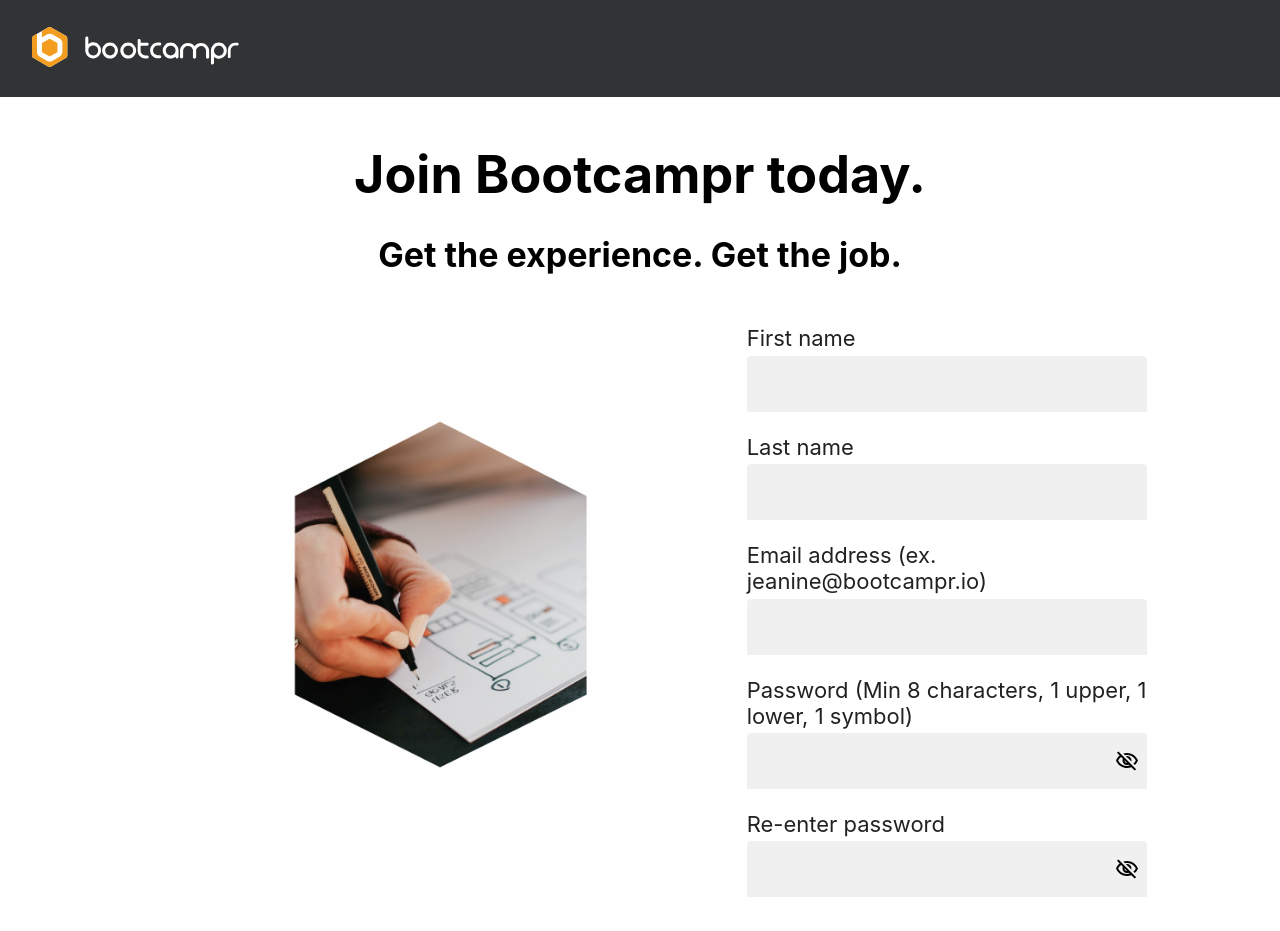
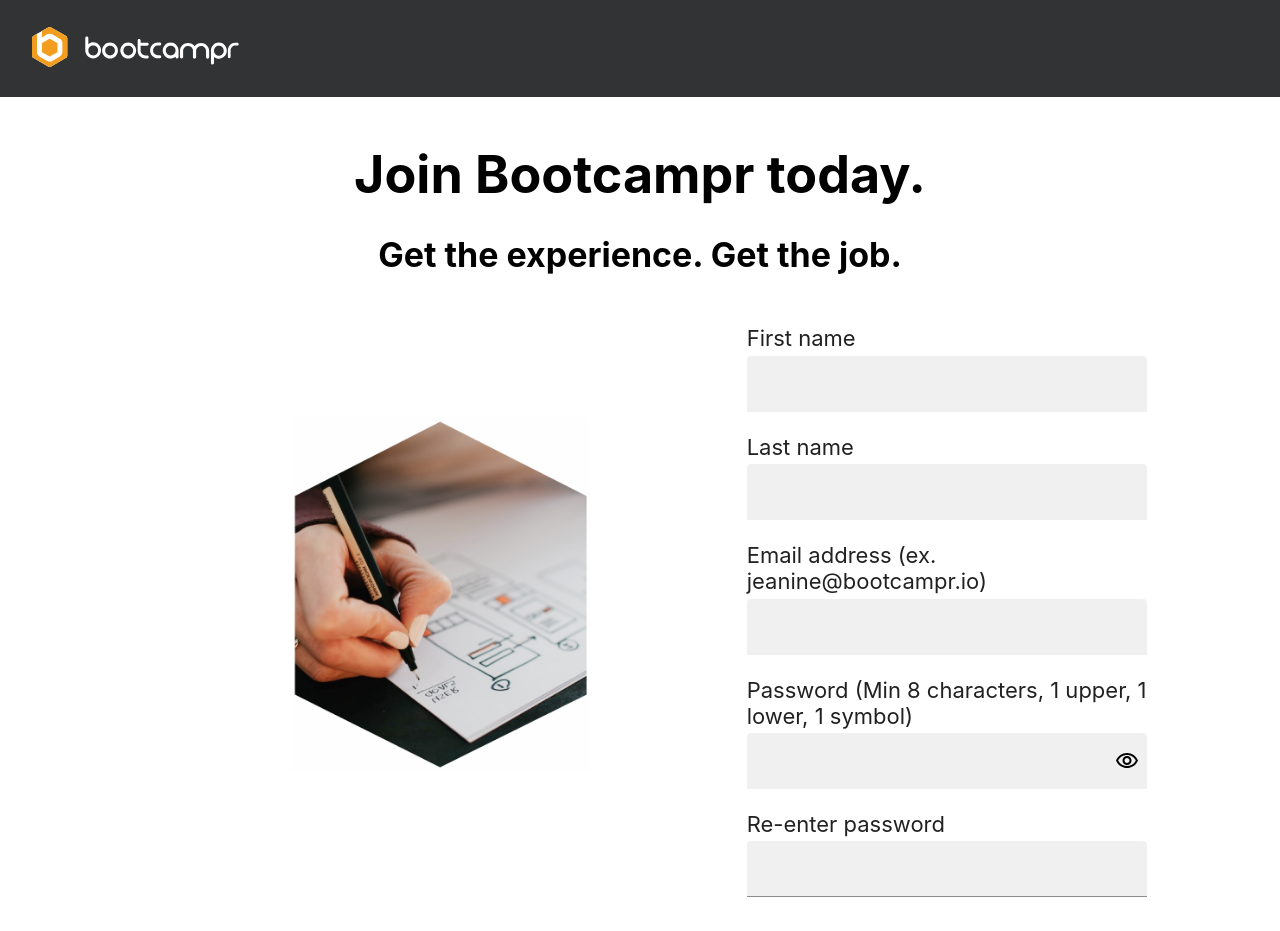
Before and after one commit to yeezick/bootcampr-assessment, a React (Create React App) app in the folder frontend/: page /sign-up in a window 1280 px wide. Shown: the top 931 px of the page. Built offline with nearby package versions, Linux system fonts and the light colour scheme.

Commit message:
Refactoring password inputs into their own component

```diff
--- /dev/null
+++ b/frontend/src/components/PasswordInput.tsx
@@ -0,0 +1,41 @@
+import { useState} from 'react'
+import { IconButton, InputAdornment, TextField } from '@mui/material'
+import VisibilityOutlined from '@mui/icons-material/VisibilityOutlined'
+import VisibilityOffOutlined from '@mui/icons-material/VisibilityOffOutlined'
+
+const PasswordInput = ({ password, handlePassword }) => {
+
+    const [showPassword, setShowPassword] = useState(false);
+
+    const handleClickShowPassword = () => {
+        setShowPassword(!showPassword);
+    };
+
+    return (
+        <TextField
+            required
+            id="password"
+            type={showPassword ? "text" : "password"}
+            value={password}
+            onChange={handlePassword}
+            variant="filled"
+            InputProps={{
+                disableUnderline: true,
+                endAdornment: (
+                    <InputAdornment position="end">
+                        <IconButton
+                            aria-label="toggle password visibility"
+                            onClick={handleClickShowPassword}
+                            edge="end"
+                        >
+                            {showPassword ? <VisibilityOffOutlined sx={{ color: 'black' }} /> : <VisibilityOutlined sx={{ color: 'black' }} />}
+                        </IconButton>
+                    </InputAdornment>
+                )
+            }}
+            fullWidth
+        />
+    );
+};
+
+export default PasswordInput;
--- a/frontend/src/screens/Register/Register.tsx
+++ b/frontend/src/screens/Register/Register.tsx
@@ -1,9 +1,8 @@
-import React from 'react'
+import { useState } from 'react'
 import { Box, Button, Checkbox, FormControl, FormControlLabel, Grid, IconButton, InputAdornment, Paper, TextField } from '@mui/material'
-import VisibilityOutlined from '@mui/icons-material/VisibilityOutlined'
-import VisibilityOffOutlined from '@mui/icons-material/VisibilityOffOutlined'
 import './Register.scss'
 import RegisterPageImage from 'assets/RegisterPageImage.png'
+import PasswordInput from 'components/PasswordInput'
 
 export const Register: React.FC = () => {
     // const handleRegister = (event: React.FormEvent<HTMLFormElement>) => {
@@ -19,17 +18,7 @@ export const Register: React.FC = () => {
     //     });
     // };
 
-    const [showPassword, setShowPassword] = React.useState(true);
-
-    const handleClickShowPassword = () => {
-        setShowPassword(!showPassword);
-    };
-
-    const [showRePassword, setShowRePassword] = React.useState(true);
-
-    const handleClickShowRePassword = () => {
-        setShowRePassword(!showRePassword);
-    };
+    const [password, setPassword] = useState("")
 
 return (
         <div className='register-container'>
@@ -69,26 +58,10 @@ return (
                             <p>Email address (ex. jeanine@bootcampr.io)</p>
                             <TextField required id="email" variant="filled" InputProps={{ disableUnderline: true}}/>
                             <p>Password (Min 8 characters, 1 upper, 1 lower, 1 symbol)</p>
-                            <TextField
-                                required
-                                id="password"
-                                type="password"
-                                // value={password}
-                                variant="filled"
-                                InputProps={{
-                                    disableUnderline: true,
-                                    endAdornment: (
-                                        <InputAdornment position="end">
-                                            <IconButton
-                                                aria-label="toggle password visibility"
-                                                onClick={handleClickShowPassword}
-                                                edge="end"
-                                            >
-                                                {showPassword ? <VisibilityOffOutlined sx={{ color: 'black' }} /> : <VisibilityOutlined sx={{ color: 'black' }} />}
-                                            </IconButton>
-                                        </InputAdornment>
-                                    )}}>
-                            </TextField>
+                            <PasswordInput
+                                password={password}
+                                handlePassword={(e) => setPassword(e.target.value)}
+                            />
                             <p>Re-enter password</p>
                             <TextField
                                 required
@@ -96,19 +69,20 @@ return (
                                 type="password"
                                 // value={password}
                                 variant="filled"
-                                InputProps={{
-                                    disableUnderline: true,
-                                    endAdornment: (
-                                        <InputAdornment position="end">
-                                            <IconButton
-                                                aria-label="toggle re-entered password visibility"
-                                                onClick={handleClickShowRePassword}
-                                                edge="end"
-                                            >
-                                                {showRePassword ? <VisibilityOffOutlined sx={{ color: 'black' }}/> : <VisibilityOutlined sx={{ color: 'black' }} />}
-                                            </IconButton>
-                                        </InputAdornment>
-                                    )}}>
+                                // InputProps={{
+                                //     disableUnderline: true,
+                                //     endAdornment: (
+                                //         <InputAdornment position="end">
+                                //             <IconButton
+                                //                 aria-label="toggle re-entered password visibility"
+                                //                 onClick={handleClickShowRePassword}
+                                //                 edge="end"
+                                //             >
+                                //                 {showRePassword ? <VisibilityOffOutlined sx={{ color: 'black' }}/> : <VisibilityOutlined sx={{ color: 'black' }} />}
+                                //             </IconButton>
+                                //         </InputAdornment>
+                                // )}}
+                                    >
                             </TextField>
                             <FormControlLabel
                                 control={
```
